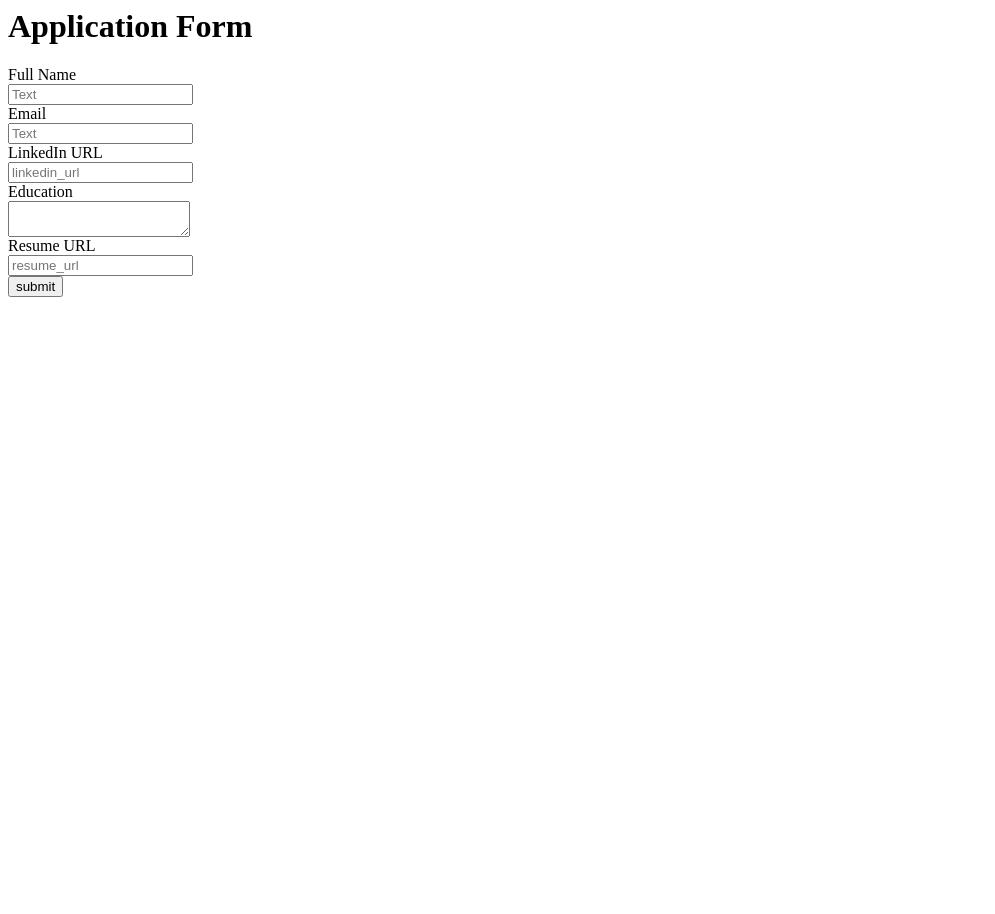
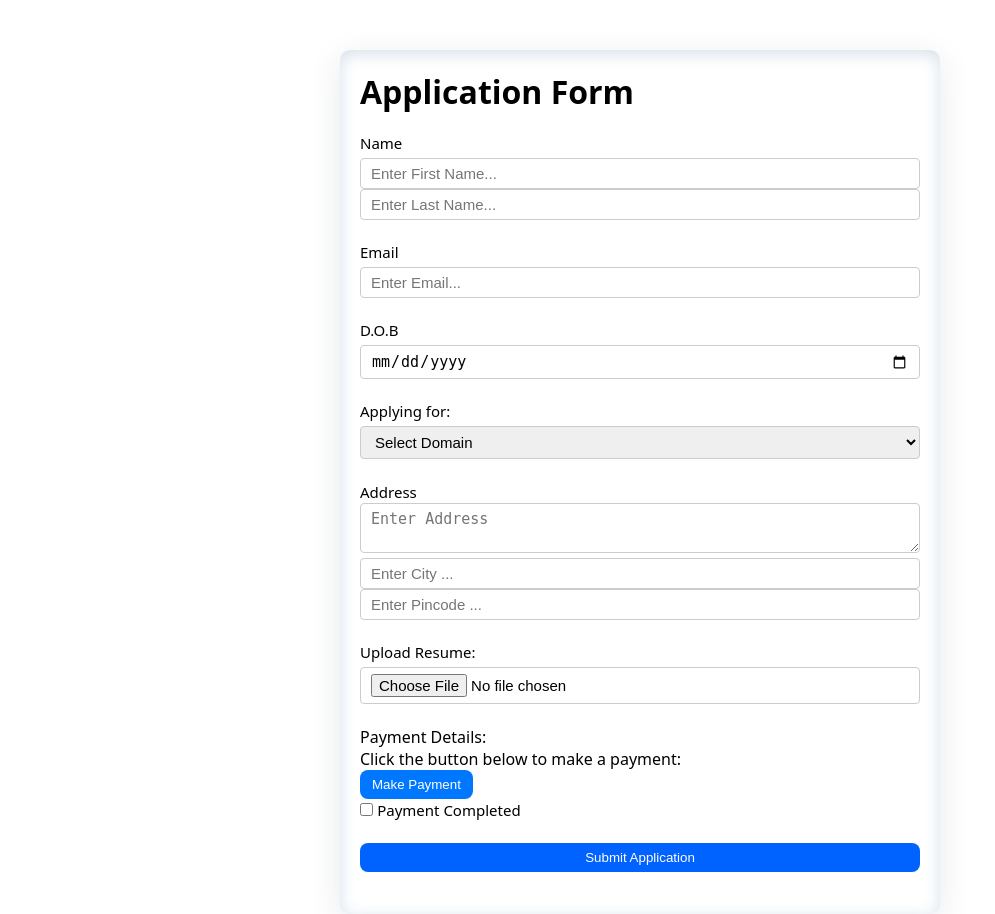
Before and after one commit to Tejvil/Neuralcraft-website-v2, a Flask app: template templates/application_form.html in a window 1280 px wide. Shown: the whole page, without its empty margins (0-995 px from the left). Before the commit the page ends 297 px from the top, so only its background shows below. Run offline with Flask 3, Linux system fonts and the light colour scheme; the template is opened without the code that fills it, so the values that code supplies are empty.

Commit message:
updated application form and resume upload in DB

```diff
--- a/app.py
+++ b/app.py
@@ -1,7 +1,10 @@
-from flask import Flask, render_template, jsonify, request
+from flask import Flask, render_template, jsonify, request, redirect, url_for
 from database import load_jobs_from_db, load_job_from_db,add_application_to_db
+import mysql.connector, os
+
 
 app = Flask(__name__)
+app.config['UPLOAD_FOLDER'] = 'UPLOAD_FOLDER'
 
 
 @app.route("/")
@@ -37,5 +40,35 @@ def policy():
 def tnc():
     return render_template('tnc.html')
 
+# **********************************
+@app.route('/job/<id>/apply/upload', methods=['POST'])
+def upload_resume():
+  if 'file' not in request.files:
+              return redirect(request.url)
+
+  resume_file = request.files['file']
+
+  if resume_file.filename == '':
+              return redirect(request.url)
+
+  if resume_file:
+              # Save the file to the upload folder
+              resume_filename =os.path.join(app.config['UPLOAD_FOLDER'], resume_file.filename)
+              resume_file.save(resume_filename)
+
+              # Insert file information into the database
+              conn = mysql.connector.connect('db_connection_string')
+              cursor = conn.cursor()
+              sql = "INSERT INTO applicants (resume) VALUES (%s)"
+              with open(resume_filename, 'rb') as resume_blob:
+                  resume_data = resume_blob.read()
+                  cursor.execute(sql, (resume_data,))
+              conn.commit()
+              cursor.close()
+              conn.close()
+
+  return 'Resume uploaded successfully!'
+# **********************************
+
 if __name__ == "__main__":
   app.run(host='0.0.0.0', debug=True)
--- a/templates/application_form.html
+++ b/templates/application_form.html
@@ -1,31 +1,229 @@
-<h1>Application Form</h1>
-<form action="/job/{{ job ['id']}} /apply" method='post'>
-  <div class='mb-2'>
-    <label> Full Name </label><br/>
-    <input type='text'required name='full_name' placeholder='Text'>
-  </div>
 
-  <div class='mb-2'>
-    <label> Email </label><br/>
-    <input type='email'required name='email' placeholder='Text'>
-  </div>
+<!DOCTYPE html>
+<html lang="en">
+  <head>
+    <meta charset="UTF-8" />
+    <meta http-equiv="X-UA-Compatible" content="IE=edge" />
+    <meta name="viewport" content="width=device-width, initial-scale=1.0" />
+    <title>Application Form</title>
+    <style>
+      * {
+        margin: 0;
+        padding: 0;
+        box-sizing: border-box;
 
-  <div class='mb-2'>
-    <label> LinkedIn URL </label><br/>
-    <input type='url' name='linkedin_url' placeholder='linkedin_url'>
-  </div>
+      }
 
-  <div class='mb-2'>
-    <label> Education </label><br/>
-    <textarea required name='education'> </textarea>
-  </div>
+      .container {
+        max-width: 900px;
+        margin: 0 auto;
+        font-family: system-ui, -apple-system, BlinkMacSystemFont, 'Segoe UI', Roboto, Oxygen, Ubuntu, Cantarell, 'Open Sans', 'Helvetica Neue', sans-serif;
+      }
 
-  <div class='mb-2'>
-    <label> Resume URL</label><br/>
-    <input type='url' name='resume_url' placeholder='resume_url'>
-  </div>
+      .apply_box {
+        max-width: 600px;
+        padding: 20px;
+        background-color: white;
+        margin: 0 auto;
+        margin-top: 50px;
+        border-radius: 10px;
+        box-shadow: rgba(46, 104, 156, 0.2) 0px 4px 16px 0px inset, rgba(8, 35, 70, 0.1) 0px 8px 32px 0px;
+      }
+
+      .title_small {
+        font-size: 20px;
+      }
+
+      .form_container {
+        margin-top: 20px;
+        display: grid;
+        grid-template-columns: repeat(auto-fit, minmax(200px, 1fr));
+        gap: 20px;
+      }
+      .form_control {
+        display: flex;
+        flex-direction: column;
+      }
+
+      label {
+        font-size: 15px;
+        margin-bottom: 5px;
+      }
+
+      input,
+      select,
+      textarea {
+        padding: 6px 10px;
+        border: 1px solid #ccc;
+        border-radius: 4px;
+        font-size: 15px;
+      }
+
+      input:focus {
+        outline-color: red;
+      }
+
+      .button_container {
+        display: flex;
+
+        justify-content: flex-end;
+        margin-top: 20px;
+      }
+      button {
+        background-color: rgb(0, 98, 255);
+        border: transparent solid 2px;
+        padding: 5px 10px;
+        color: white;
+        border-radius: 8px;
+        transition: 0.3s ease-in;
+      }
+      .btn1 {
+        background-color: rgb(0, 119, 255);
+        border: transparent solid 2px;
+        padding: 5px 10px;
+        color: white;
+        border-radius: 8px;
+        transition: 0.3s ease-in;
+      }
+      .btn1:hover {
+        background-color: #b7e5fe;
+        border: 2px solid rgb(0, 98, 255);
+        color: black;
+        transition: 0.3s ease-out;
+        cursor: pointer;
+      }
+      button:hover {
+        background-color: #a5d0fb;
+        border: 2px solid rgb(0, 149, 255);
+        color: black;
+        transition: 0.3s ease-out;
+        cursor: pointer;
+      }
+      .textarea_control {
+        grid-column: 1 / span 2;
+      }
+      .textarea_control textarea {
+        width: 100%;
+      }
+
+      @media (max-width: 460px) {
+        .textarea_control {
+          grid-column: 1 / span 1;
+        }
+      } ;
+    </style>
+  </head>
+  <body>
+    <div class="container">
+      <div class="apply_box">
+        <h1>
+          Application Form
+        </h1>
 
 
+        <form action="/job/{{ job ['id']}} /apply" method='post'>
 
-  <input type='submit' value='submit'>
-</form>
+          <div class="form_container">
+
+            <div class="form_control">
+              <label for="name"> Name </label>
+              <input
+                id="first_name"
+                required name="first_name"
+                placeholder="Enter First Name..."
+              />
+              <input
+                id="last_name"
+                required name="last_name"
+                placeholder="Enter Last Name..."
+             </div><br>
+
+
+            <div class="form_control">
+              <label for="email"> Email </label>
+              <input
+                type="email"
+                id="email"
+                required name="email"
+                placeholder="Enter Email..."
+              />
+            </div><br>
+
+
+            <div class="form_control" >
+              <label for="date"> D.O.B  </label>
+              <input value="" type="date" id="date" required name="dob" />
+            </div><br>
+
+
+            <div class="form_control">
+              <label for="job_role"> Applying for: </label>
+              <select id="job_role" required name="job_role" >
+                <option value="" disabled selected>Select Domain</option>
+                <option value="Web Developer">Web Developer</option>
+                <option value="ML">Machine Learning</option>
+                <option value="ui_ux">UI UX Designer</option>
+                <option value="python">Python Developer</option>
+                <option value="java">JAVA Developer</option>
+                <option value="cpp">C++ Developer</option>
+              </select>
+            </div><br>
+
+
+            <div class="textarea_control">
+              <label for="address"> Address </label>
+              <textarea
+                id="address"
+                required name="address"
+                row="4"
+                cols="50"
+                placeholder="Enter Address"
+              ></textarea>
+
+            </div>
+            <div class="form_control"">
+
+              <input id="city" name="city" placeholder="Enter City ..." />
+              <input
+                type="number"
+                id="pincode"
+                required name="pincode"
+                placeholder="Enter Pincode ..."
+              />
+            </div><br>
+              <form action="/upload" method="post" enctype="multipart/form-data">
+                <label for="file">Upload Resume:</label>
+                <input type="file" name="resume" id="file" >
+              </form>
+            <br>
+
+              <div id="pay">
+                <p>Payment Details:</p>
+                <p>Click the button below to make a payment:</p>
+
+                <button class="btn1" type="button" onclick="redirectToPayment()">Make Payment</button>
+                <br>
+                <script>
+                    function redirectToPayment() {
+                        window.location.href = "https://your-payment-provider.com/payment-page";
+                    }
+                </script>
+                <input type="checkbox" id="check" required name="pay" value="pay">
+                <label for=""> Payment Completed</label><br>
+              </div>
+
+            <br>
+            <button type="submit" onclick="showPopup()" value='submit'>Submit Application</button>
+            <br>
+            <script>
+              function showPopup() {
+                alert('Application submitted successfully!');
+              }
+            </script>
+
+        </form>
+
+      </div>
+    </div>
+  </body>
+</html>
```
Also changed, not shown: database.py (+10 -5 lines), templates/jobpage.html (+4 -3 lines), 1 other file.
